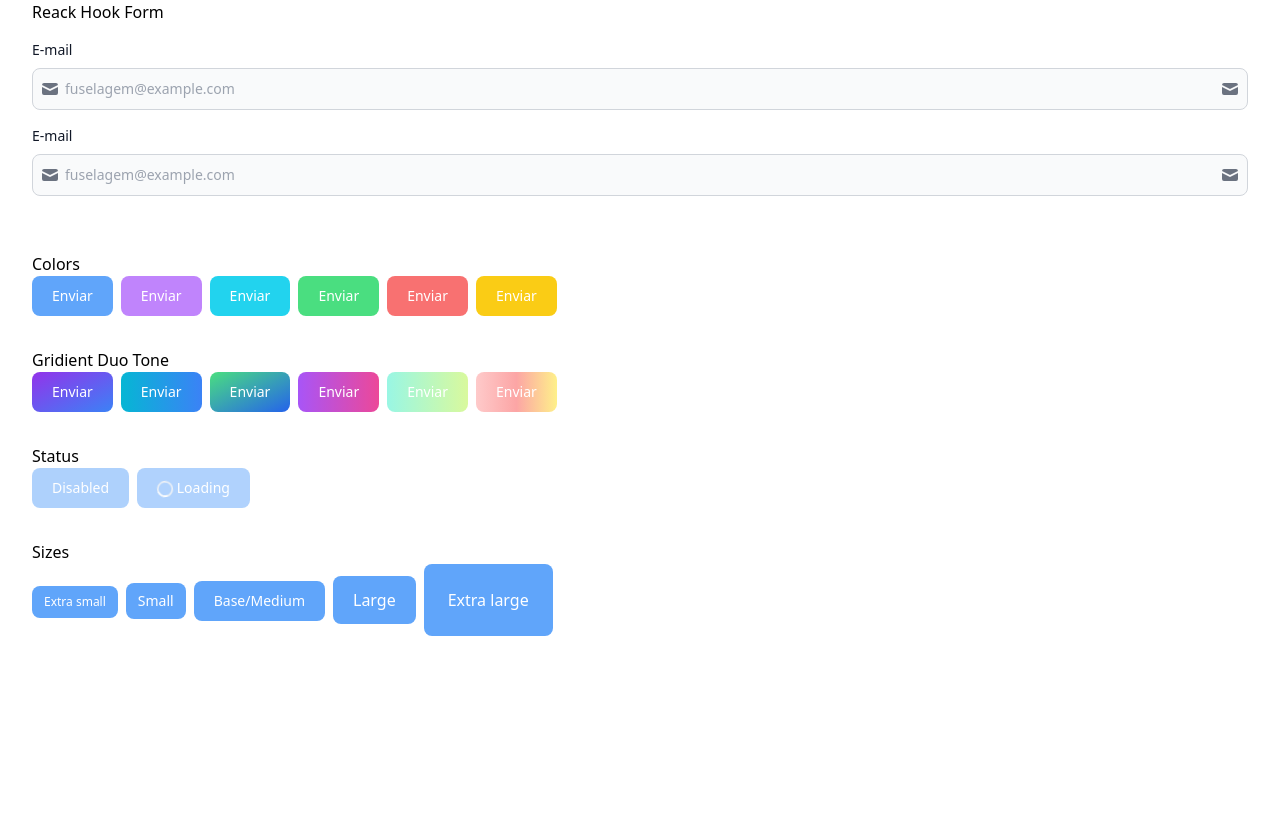
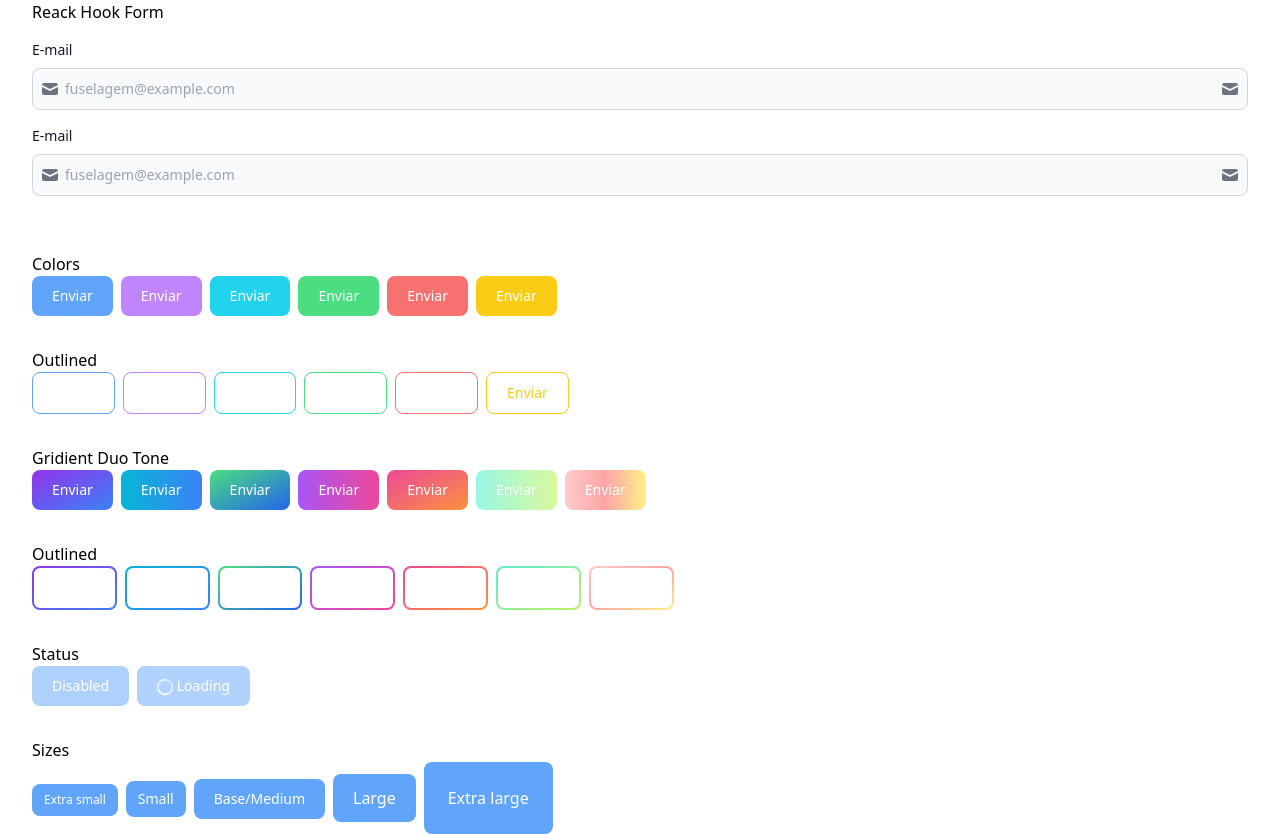
Before and after one commit to rafael-angonese/fuselagem, a React (Vite) app in the folder react/: page / in a window 1280 px wide. Before the commit the page ends 800 px from the top, so only its background shows below. Built offline with nearby package versions, Linux system fonts and the light colour scheme.

Commit message:
:sparkles: feat: outlined button duo tone

```diff
--- a/react/src/components/Button/Button.tsx
+++ b/react/src/components/Button/Button.tsx
@@ -111,40 +111,49 @@ const Button: React.FC<ButtonProps> = ({
               !outlined,
           },
           {
-            ["bg-gradient-to-br from-purple-600 to-blue-500 hover:bg-gradient-to-bl focus:ring-blue-300 dark:focus:ring-blue-800"]:
+            ["relative inline-flex items-center justify-center p-0.5 overflow-hidden text-gray-900 group bg-gradient-to-br from-purple-600 to-blue-500 group-hover:from-purple-600 group-hover:to-blue-500 hover:text-white dark:text-white focus:ring-blue-300 dark:focus:ring-blue-800"]:
               gradientDuoTone === GradientDuoToneColorsEnum.PURPLE_TO_BLUE &&
               outlined,
-            ["bg-gradient-to-r from-cyan-500 to-blue-500 hover:bg-gradient-to-bl focus:ring-cyan-300 dark:focus:ring-cyan-800"]:
+            ["relative inline-flex items-center justify-center p-0.5 overflow-hidden text-gray-900 group bg-gradient-to-br from-cyan-500 to-blue-500 group-hover:from-cyan-500 group-hover:to-blue-500 hover:text-white dark:text-white focus:ring-cyan-200 dark:focus:ring-cyan-800"]:
               gradientDuoTone === GradientDuoToneColorsEnum.CYAN_TO_BLUE &&
               outlined,
-            ["bg-gradient-to-br from-green-400 to-blue-600 hover:bg-gradient-to-bl focus:ring-green-200 dark:focus:ring-green-800"]:
+            ["relative inline-flex items-center justify-center p-0.5 overflow-hidden text-gray-900 group bg-gradient-to-br from-green-400 to-blue-600 group-hover:from-green-400 group-hover:to-blue-600 hover:text-white dark:text-white focus:ring-green-200 dark:focus:ring-green-800"]:
               gradientDuoTone === GradientDuoToneColorsEnum.GREEN_TO_BLUE &&
               outlined,
-            ["bg-gradient-to-r from-purple-500 to-pink-500 hover:bg-gradient-to-l focus:ring-purple-200 dark:focus:ring-purple-800"]:
+            ["relative inline-flex items-center justify-center p-0.5 overflow-hidden text-gray-900 group bg-gradient-to-br from-purple-500 to-pink-500 group-hover:from-purple-500 group-hover:to-pink-500 hover:text-white dark:text-white focus:ring-purple-200 dark:focus:ring-purple-800"]:
               gradientDuoTone === GradientDuoToneColorsEnum.PURPLE_TO_PINK &&
               outlined,
-            ["bg-gradient-to-br from-pink-500 to-orange-400 hover:bg-gradient-to-bl focus:ring-pink-200 dark:focus:ring-pink-800"]:
+            ["relative inline-flex items-center justify-center p-0.5 overflow-hidden text-gray-900 group bg-gradient-to-br from-pink-500 to-orange-400 group-hover:from-pink-500 group-hover:to-orange-400 hover:text-white dark:text-white focus:ring-pink-200 dark:focus:ring-pink-800"]:
               gradientDuoTone === GradientDuoToneColorsEnum.PINK_TO_ORANGE &&
               outlined,
-            ["bg-gradient-to-r from-teal-200 to-lime-200 hover:bg-gradient-to-l hover:from-teal-200 hover:to-lime-200 focus:ring-lime-200 dark:focus:ring-teal-700"]:
+            ["relative inline-flex items-center justify-center p-0.5 overflow-hidden text-gray-900 group bg-gradient-to-br from-teal-300 to-lime-300 group-hover:from-teal-300 group-hover:to-lime-300 hover:text-white dark:text-white focus:ring-lime-200 dark:focus:ring-lime-800"]:
               gradientDuoTone === GradientDuoToneColorsEnum.TEAL_TO_LIME &&
               outlined,
-            ["bg-gradient-to-r from-red-200 via-red-300 to-yellow-200 hover:bg-gradient-to-bl focus:ring-red-100 dark:focus:ring-red-400"]:
+            ["relative inline-flex items-center justify-center p-0.5 overflow-hidden text-gray-900 group bg-gradient-to-br from-red-200 via-red-300 to-yellow-200 group-hover:from-red-200 group-hover:via-red-300 group-hover:to-yellow-200 hover:text-white dark:text-white focus:ring-red-100 dark:focus:ring-red-400"]:
               gradientDuoTone === GradientDuoToneColorsEnum.RED_TO_YELLOW &&
               outlined,
-          },
-          {
-            ["py-2 px-3 text-xs"]: size === SizesEnum.XS,
-            ["py-2 px-3 text-sm"]: size === SizesEnum.SM,
-            ["px-5 py-2.5 text-sm"]: size === SizesEnum.MD,
-            ["py-3 px-5 text-base"]: size === SizesEnum.LG,
-            ["py-6 px-6 text-base"]: size === SizesEnum.XL,
           },
           { "opacity-50 cursor-not-allowed": isDisabled },
           [classes]
         )}
       >
-        {isLoading && <LoadingIcon />} {children}
+        <div
+          className={clsx(
+            {
+              "relative transition-all ease-in duration-75 bg-white dark:bg-gray-900 rounded-md group-hover:bg-opacity-0":
+                gradientDuoTone && outlined,
+            },
+            {
+              ["py-2 px-3 text-xs"]: size === SizesEnum.XS,
+              ["py-2 px-3 text-sm"]: size === SizesEnum.SM,
+              ["px-5 py-2.5 text-sm"]: size === SizesEnum.MD,
+              ["py-3 px-5 text-base"]: size === SizesEnum.LG,
+              ["py-6 px-6 text-base"]: size === SizesEnum.XL,
+            }
+          )}
+        >
+          {isLoading && <LoadingIcon />} {children}
+        </div>
       </button>
     </>
   );
--- a/react/src/pages/Home/ButtonsExample/ButtonsExample.tsx
+++ b/react/src/pages/Home/ButtonsExample/ButtonsExample.tsx
@@ -14,14 +14,62 @@ const ButtonsExample: React.FC = () => {
         <Button color="warning">Enviar</Button>
       </div>
 
+      <h1 className="mt-8">Outlined</h1>
+      <div className="space-x-2">
+        <Button outlined color="default">
+          Enviar
+        </Button>
+        <Button outlined color="primary">
+          Enviar
+        </Button>
+        <Button outlined color="secondary">
+          Enviar
+        </Button>
+        <Button outlined color="success">
+          Enviar
+        </Button>
+        <Button outlined color="error">
+          Enviar
+        </Button>
+        <Button outlined color="warning">
+          Enviar
+        </Button>
+      </div>
+
       <h1 className="mt-8">Gridient Duo Tone</h1>
       <div className="space-x-2">
         <Button gradientDuoTone="purpleToBlue">Enviar</Button>
         <Button gradientDuoTone="cyanToBlue">Enviar</Button>
         <Button gradientDuoTone="greenToBlue">Enviar</Button>
         <Button gradientDuoTone="purpleToPink">Enviar</Button>
+        <Button gradientDuoTone="pinkToOrange">Enviar</Button>
         <Button gradientDuoTone="tealToLime">Enviar</Button>
         <Button gradientDuoTone="redToYellow">Enviar</Button>
+      </div>
+
+      <h1 className="mt-8">Outlined</h1>
+      <div className="space-x-2">
+        <Button outlined gradientDuoTone="purpleToBlue">
+          Enviar
+        </Button>
+        <Button outlined gradientDuoTone="cyanToBlue">
+          Enviar
+        </Button>
+        <Button outlined gradientDuoTone="greenToBlue">
+          Enviar
+        </Button>
+        <Button outlined gradientDuoTone="purpleToPink">
+          Enviar
+        </Button>
+        <Button outlined gradientDuoTone="pinkToOrange">
+          Enviar
+        </Button>
+        <Button outlined gradientDuoTone="tealToLime">
+          Enviar
+        </Button>
+        <Button outlined gradientDuoTone="redToYellow">
+          Enviar
+        </Button>
       </div>
 
       <h1 className="mt-8">Status</h1>
```
